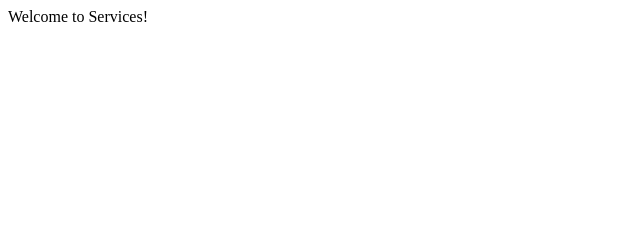
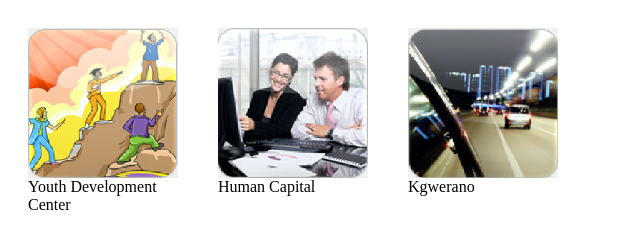
Before and after one commit to tatva5/TrustMasterBI, a plain HTML site: page TrustMasterBI/Common/services.html in a window 1280 px wide. Shown: the whole page, without its empty margins (0-640 px from the left). Drawn offline with Linux system fonts and the light colour scheme.

Commit message:
images added

```diff
--- a/TrustMasterBI/Common/services.html
+++ b/TrustMasterBI/Common/services.html
@@ -6,7 +6,34 @@
     </head>
     <body>
          <div data-role="view" data-title="INTEGRATED KNOWLEDGE" data-layout="servicesLayout">
-        Welcome to Services!
+             <div style="float: left;height:200;width:200;margin:20px; " data-role="button">
+                  <div>
+                      <img src="../images/YouthCenter.png" alt="YouthCenter" width="150" height="150" />
+                  </div>
+                  <div>
+                      Youth Development
+                      <br/>
+                      Center
+                  </div>
+              </div>
+
+             <div style="float: left;height:200;width:200;margin:20px;" data-role="button">
+                  <div>
+                      <img src="../images/HumanCapital.png" alt="HumanCapital" width="150" height="150"/>
+                  </div>
+                  <div>
+                      Human Capital
+                  </div>
+               </div>
+
+        <div style="float: left;height:200;width:200;margin:20px;" data-role="button">
+                  <div>
+                      <img src="../images/Kgwerano.png" alt="Kgwerano" width="150" height="150"/>
+                  </div>
+                  <div>
+                      Kgwerano
+                  </div>
+              </div>
         </div>
     </body>
 </html>
```
Also changed, not shown: TrustMasterBI/images/HumanCapital.png (added), TrustMasterBI/images/Kgwerano.png (added), TrustMasterBI/images/YouthCenter.png (added), 1 other file.
